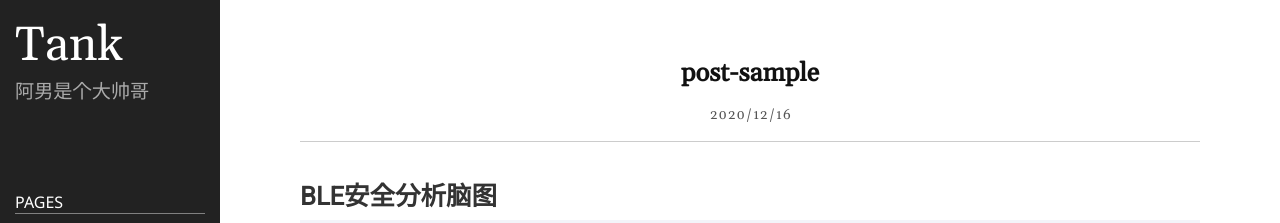
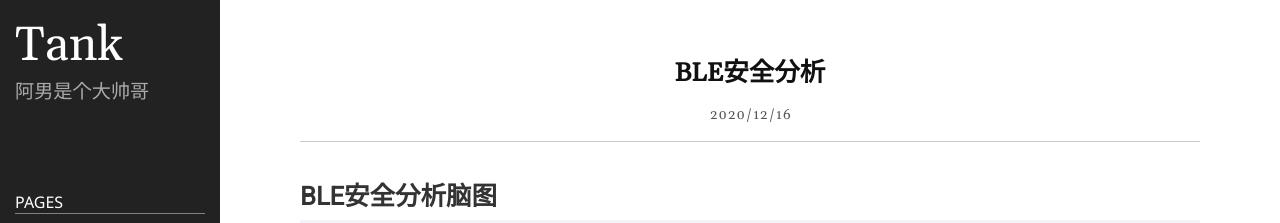
Before and after one commit to Tank0000000/tank0000000.github.io, a Jekyll site: the page built from _posts/2020-01-02-post1.markdown, in a window 1280 px wide and 900 px high. Shown: the top 223 px of the window. Built offline with Jekyll 4.4.1, drawn with Linux system fonts in a browser that asks for light colours.

Commit message:
Update 2020-01-02-post1.markdown

```diff
--- a/_posts/2020-01-02-post1.markdown
+++ b/_posts/2020-01-02-post1.markdown
@@ -1,6 +1,6 @@
 ---
 layout: post
-title: post-sample
+title: BLE安全分析
 date: 2020-12-16 11:07:23 +0900
 category: sample
 ---
```
